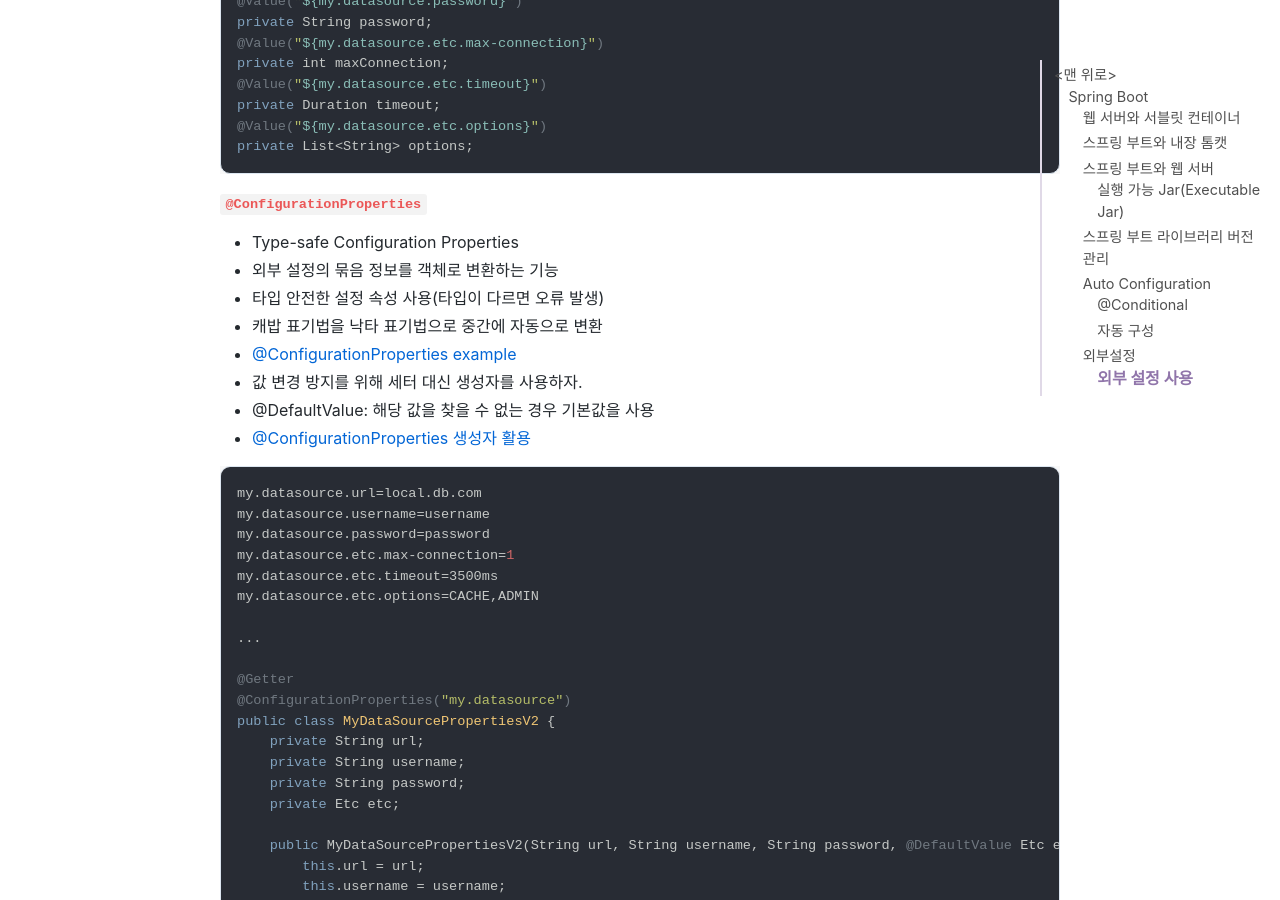
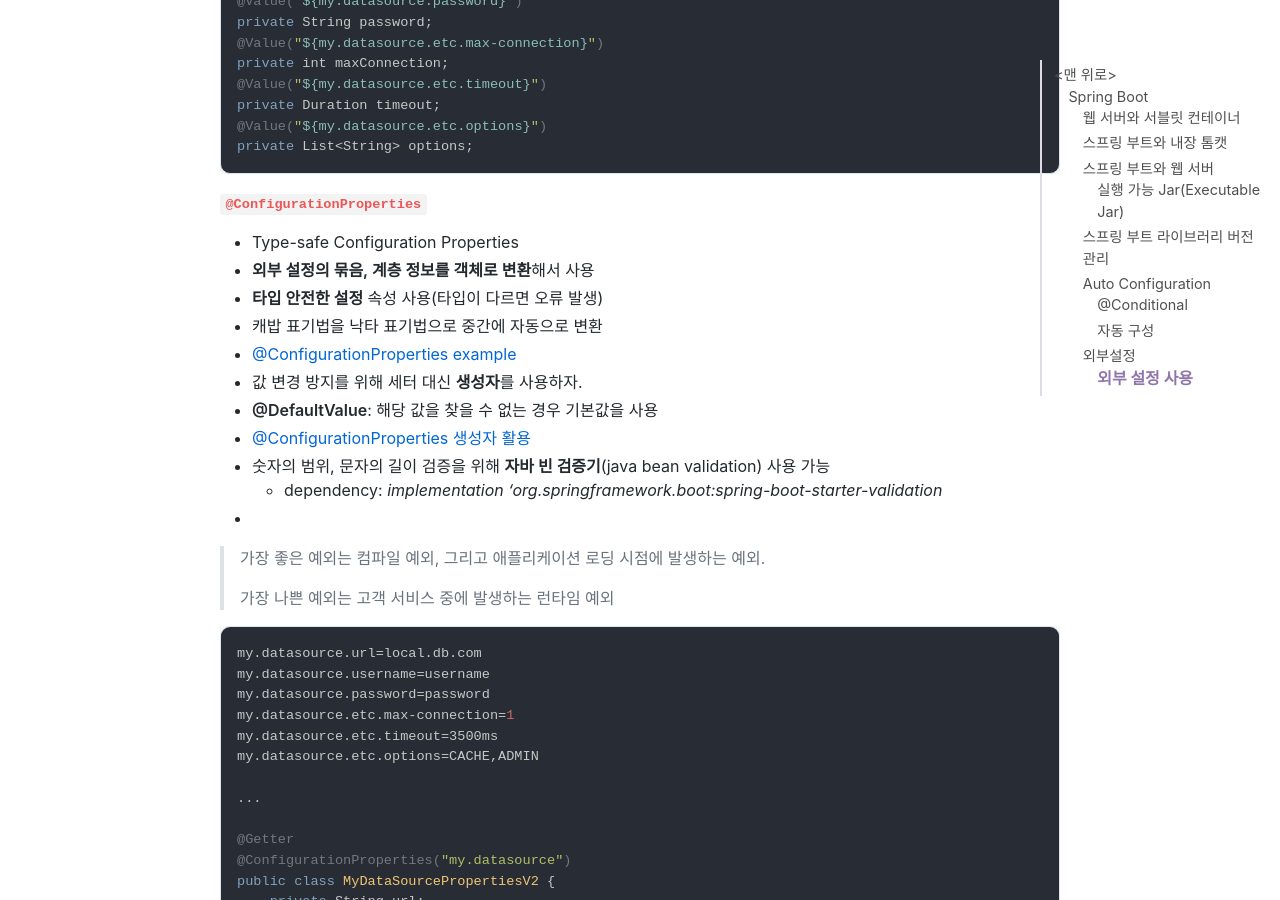
Before and after one commit to jihunparkme/jihunparkme.github.io, a Jekyll site: the page built from _posts/2023-04-06-spring-boot.md, in a window 1280 px wide and 900 px high, scrolled down 15412 px. Built offline with Jekyll 4.4.1, drawn with Linux system fonts in a browser that asks for light colours; nearby versions of some CDN libraries; comment, search, counter and statistics services are not loaded.

Commit message:
[SpringBoot] 외부설정: 외부설정 사용 - @ConfigurationProperties 검증

````diff
--- a/_posts/2023-04-06-spring-boot.md
+++ b/_posts/2023-04-06-spring-boot.md
@@ -636,13 +636,20 @@ private List<String> options;
 **`@ConfigurationProperties`**
 
 - Type-safe Configuration Properties
-- 외부 설정의 묶음 정보를 객체로 변환하는 기능
-- 타입 안전한 설정 속성 사용(타입이 다르면 오류 발생)
+- **외부 설정의 묶음, 계층 정보를 객체로 변환**해서 사용
+- **타입 안전한 설정** 속성 사용(타입이 다르면 오류 발생)
 - 캐밥 표기법을 낙타 표기법으로 중간에 자동으로 변환
 - [@ConfigurationProperties example](https://github.com/jihunparkme/Inflearn-Spring-Boot/commit/a22e7e3f9f31628a7f58c09f892e6ad01edb1d17)
-- 값 변경 방지를 위해 세터 대신 생성자를 사용하자.
-- @DefaultValue: 해당 값을 찾을 수 없는 경우 기본값을 사용
+- 값 변경 방지를 위해 세터 대신 **생성자**를 사용하자.
+- **@DefaultValue**: 해당 값을 찾을 수 없는 경우 기본값을 사용
 - [@ConfigurationProperties 생성자 활용](https://github.com/jihunparkme/Inflearn-Spring-Boot/commit/46cc8384974355a374ee5979185942c7b0d527f6)
+- 숫자의 범위, 문자의 길이 검증을 위해 **자바 빈 검증기**(java bean validation) 사용 가능
+  - dependency: *implementation 'org.springframework.boot:spring-boot-starter-validation*
+- [](https://github.com/jihunparkme/Inflearn-Spring-Boot/commit/95601713aeb5d258ea31308edd139c41a187375d)
+
+> 가장 좋은 예외는 컴파일 예외, 그리고 애플리케이션 로딩 시점에 발생하는 예외.
+>
+> 가장 나쁜 예외는 고객 서비스 중에 발생하는 런타임 예외
 
 ```java
 my.datasource.url=local.db.com
````
